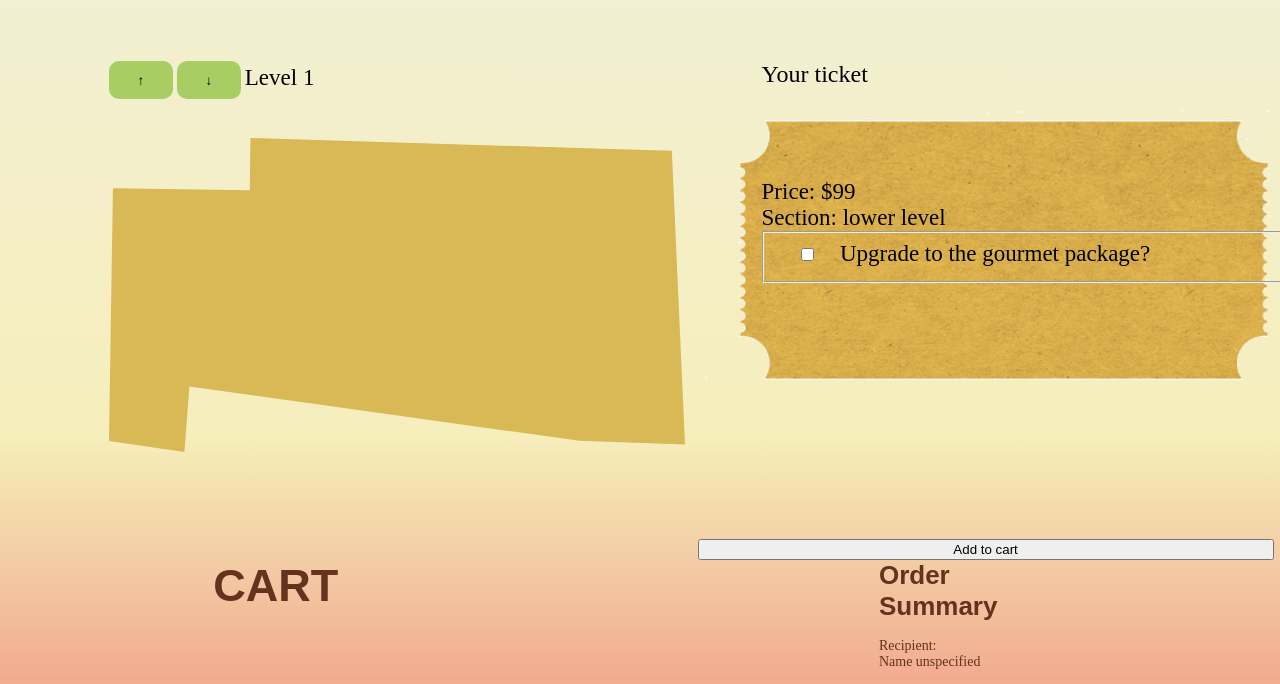
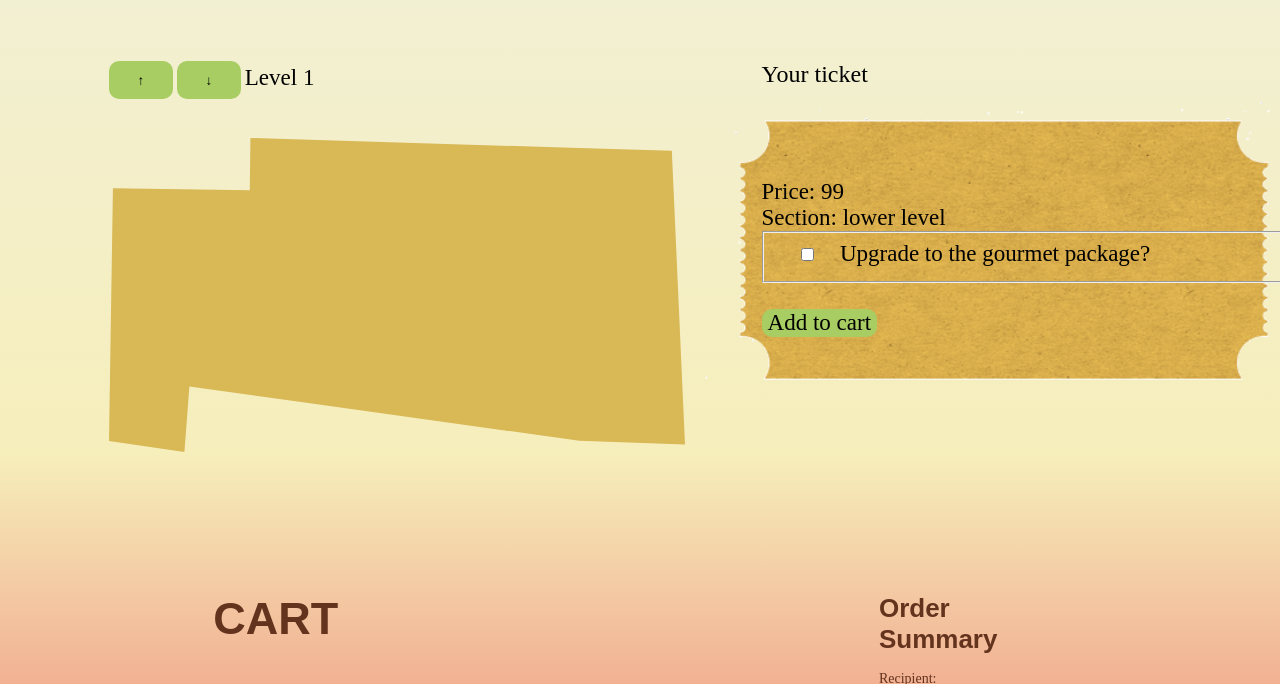
Before and after one commit to avm325/CSE264Final, a website: page cart.html in a window 1280 px wide. Both pictures are taken after a click on the picture 691 px from the left and 401 px from the top of the page. Shown: the part 107-791 px from the top of the page. Drawn offline with Linux system fonts and the light colour scheme; a web font is replaced by a local one.

Commit message:
Fixed ticket printing

```diff
--- a/cart.html
+++ b/cart.html
@@ -82,8 +82,8 @@
                         </label>
                         <br>
                       </fieldset>
+                      <button type="button" id="add">Add to cart</button>
                     </form>
-                    <button id="add">Add to cart</button>
             </div>
         </div>
 
--- a/ticket-styles.css
+++ b/ticket-styles.css
@@ -82,6 +82,19 @@ form > * {
     font-size: 23px;
 }
 
+form > button {
+    background-color: #a8cd63;
+    border-radius: 10px;
+    border: none;
+    transition: background-color 0.3s ease-in-out;
+    margin-top: 2vw;
+}
+
+form > button:hover {
+    background-color: white;
+    cursor: pointer;
+}
+
 .level-arrows {
     margin-bottom: 3vw;
 }
--- a/tickets.js
+++ b/tickets.js
@@ -36,12 +36,13 @@ $("#lower_level").click(function(){
     $("#section").empty();
     $("#section").html("Section: lower level");
 
+    current_name = "Lower level"
+    current_price = 99;
+
     $("#price").empty();
-    $("#price").append("Price: $99");
+    $("#price").append("Price: ", current_price);
     $("#selected-ticket").css("display", "block")
 
-    current_name = "Lower level"
-    current_price = 99;
 });
 
 //update price every time gourmet checkbox is checked/unchecked
```
